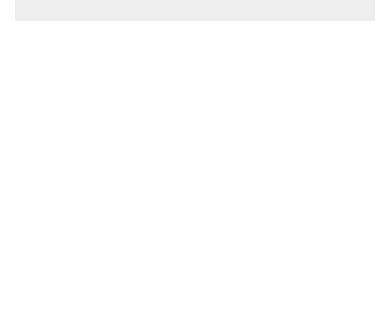
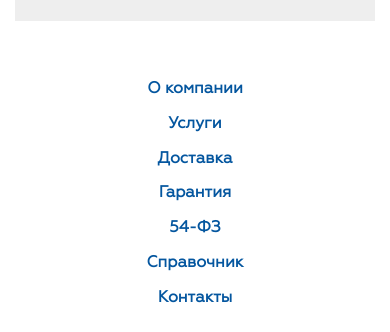
Before and after one commit to Andreywolf/developSite, a plain HTML site: page project/index.html in a window 390 px wide. Shown: the part 1965-2297 px from the top of the page. Before the commit the page ends 1986 px from the top, so only its background shows below. Drawn offline with nearby package versions, Linux system fonts and the light colour scheme; files whose address does not match are found by name.

Commit message:
general2

```diff
--- a/project/css/style.css
+++ b/project/css/style.css
@@ -456,7 +456,9 @@ ul {
 
 .menu-footer {
   display: flex;
-  width: 100%; }
+  width: 100%;
+      margin-left: 2.052632%;
+}
 
 .menu-footer__link:hover {
   color: #3887cf;
@@ -530,17 +532,19 @@ text-align: center;
 }
 .menu-footer {
   margin-top: 57px;
+      margin-left: 2.052632%;
 
 }
 .menu-footer__item{
-    width: 14.69%;
+   /* width: 14.69%;*/
+   padding: 0px 3%;
 }
 
 .menu-footer__link {
     color: #04569f;
     font-size: 16px;
     font-weight: 700;
-    padding:0px 0% 12px 41%;
+    padding:0px 0% 12px 0px;
     display: block;
 }
 @media (min-width:768px) and  (max-width:992px) {
@@ -838,4 +842,11 @@ line-height: initial;
     text-align: center;
 }
 
+.menu-footer {
+  margin-left: 0px;
+  flex-direction: column;
+}
+.menu-footer__item {
+  text-align: center;
+}
    }
--- a/project/index.html
+++ b/project/index.html
@@ -221,7 +221,7 @@
         </div>
         </div>
     </main>
-<!--     <footer>
+    <footer>
         <div class="container">
             <ul class="menu-footer">
                 <li class="menu-footer__item"><a href="#" class="menu-footer__link">О компании</a></li>
@@ -233,7 +233,7 @@
                 <li class="menu-footer__item"><a href="#" class="menu-footer__link">Контакты</a></li>
             </ul>
         </div>
-    </footer> -->
+    </footer>
     <!--  -->
 
 
```
